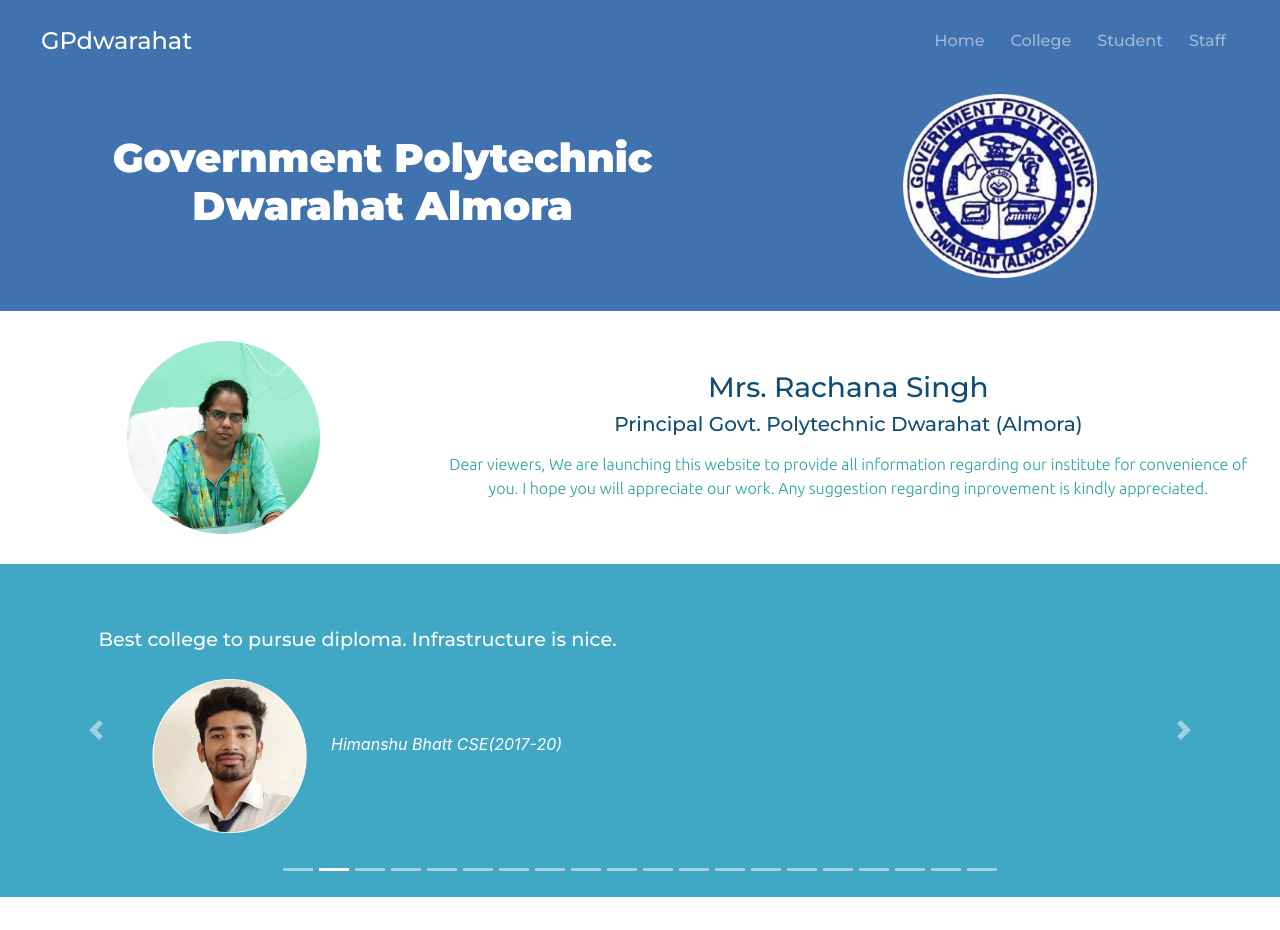
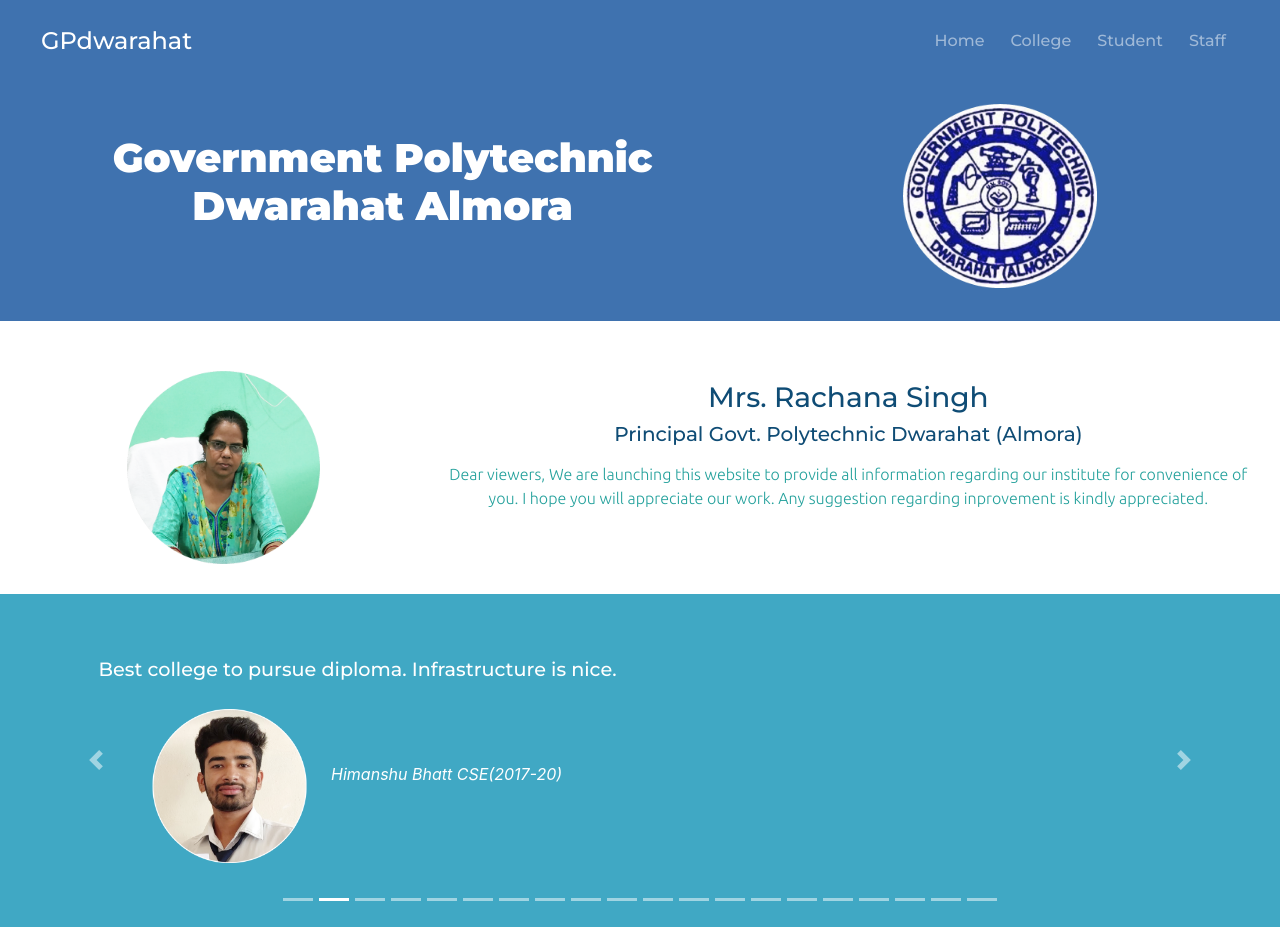
Before and after one commit to vivekfalkoti/GPdwarahat-Website, a plain HTML site: page index.html in a window 1280 px wide. Shown: the top 930 px of the page. Drawn offline with nearby package versions, Linux system fonts and the light colour scheme.

Commit message:
Update homestyle.css

```diff
--- a/css/homestyle.css
+++ b/css/homestyle.css
@@ -25,7 +25,7 @@
 }
 
 .head-image {
-  padding-top: 10px;
+  padding-top: 20px;
   width: 40%;
 }
 
@@ -42,6 +42,7 @@ h1 {
 }
 
 .principal-image {
+  padding-top: 20px;
   width: 50%;
 }
 
```
